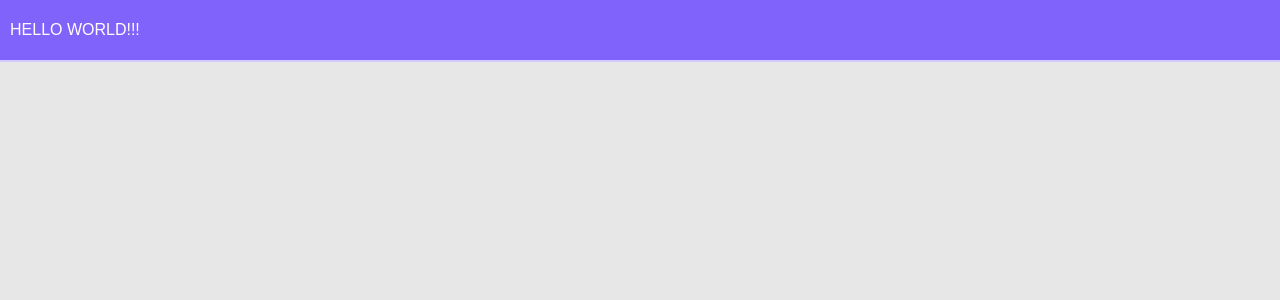
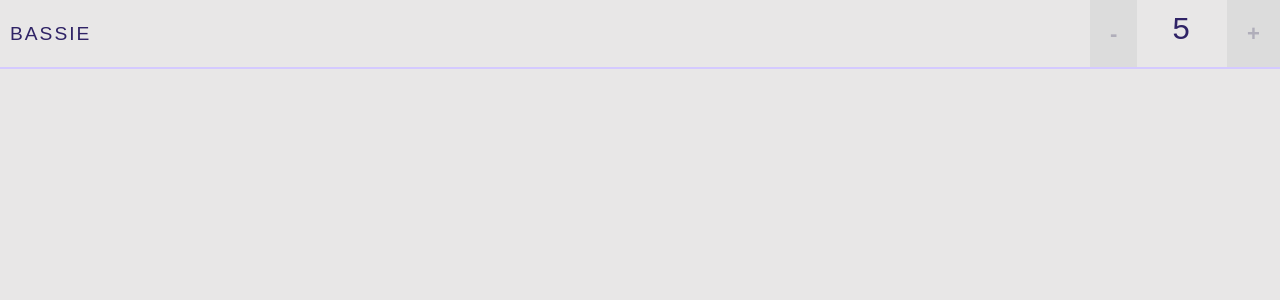
Before and after one commit to bassiebangura/scoreboard-app, a React (Create React App) app: page / in a window 1280 px wide. Shown: the top 300 px of the page. Built offline with nearby package versions, Linux system fonts and the light colour scheme.

Commit message:
Create Player and Counter Components.

```diff
--- a/src/components/App.js
+++ b/src/components/App.js
@@ -1,13 +1,31 @@
 import React from "react";
 import "./App.css";
 
+const Player = () => {
+  return (
+    <div className="player">
+      <span className="player-name">
+        Bassie
+      </span>
+      <Counter />
+    </div>
+  )
+}
+
+const Counter = () => {
+  return (
+    <div className="counter">
+      <button className="counter-action decrement"> - </button>
+      <span className="counter-score">5</span>
+      <button className="counter-action increment"> + </button>
+    </div>
+  )
+}
+
+
 function App() {
   return (
-    <div className="App">
-      <header className="App-header">
-        <p>Hello World!!!</p>
-      </header>
-    </div>
+    <Player />
   );
 }
 
```
